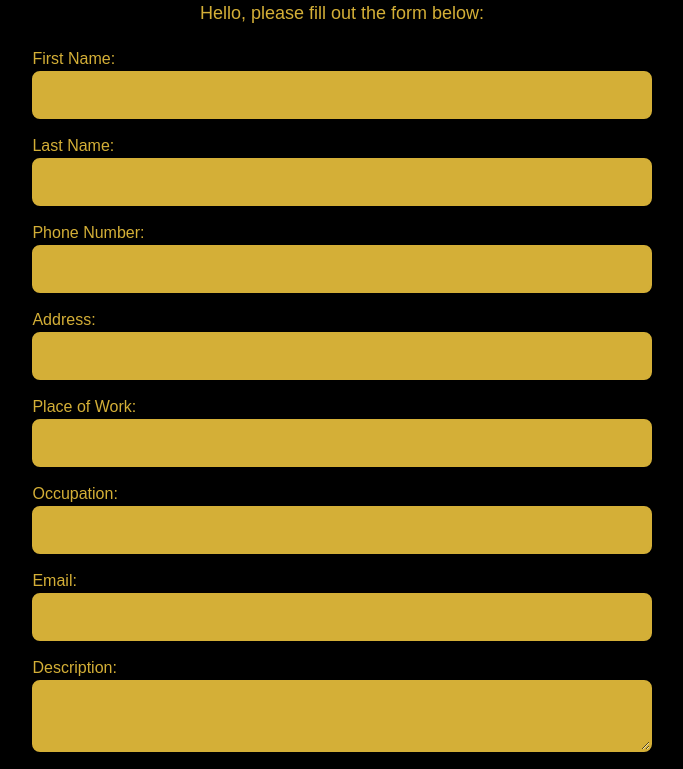
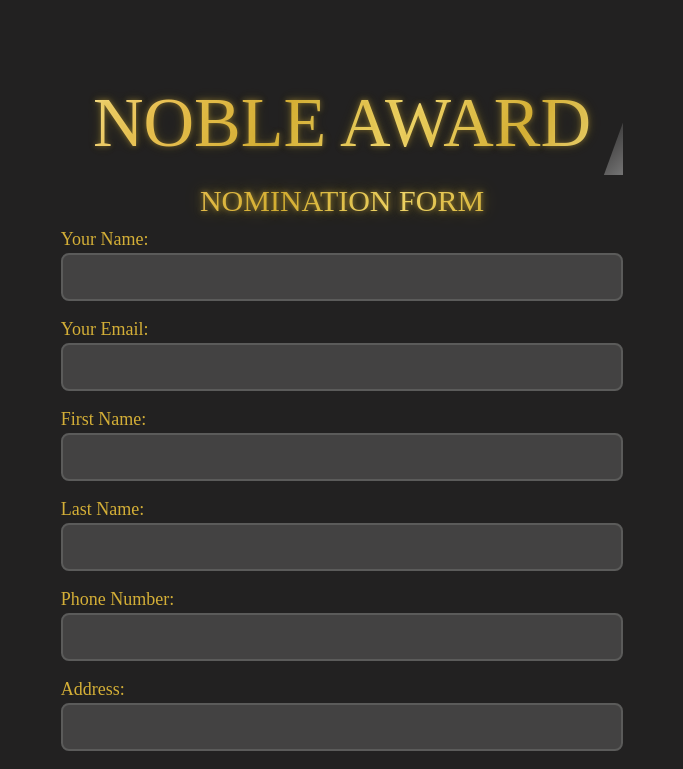
Before and after one commit to UTDallasEPICS/Support-Our-Scrubs-Noble-Award, a Nuxt app: page /nominator in a window 1280 px wide. Shown: the top 769 px of the page, without its empty margins (298-981 px from the left). Built offline with nearby package versions, Linux system fonts and the light colour scheme.

Commit message:
Update index.vue

```diff
--- a/pages/nominator/index.vue
+++ b/pages/nominator/index.vue
@@ -1,8 +1,20 @@
 <template>
+      <Navbar />
     <body>
     <div>
-      <p>Hello, please fill out the form below:</p>
+      <p class="metallic-title">NOBLE AWARD</p>
+
+       <p class="metallic-text">NOMINATION FORM</p>
+
       <form @submit.prevent="submitForm">
+      <div>
+          <label for="nominatorName">Your Name:</label>
+          <input type="text" v-model="nominatorName" id="nominatorName" />
+        </div>
+        <div>
+          <label for="nominatorEmail">Your Email:</label>
+          <input type="text" v-model="nominatorEmail" id="nominatorEmail" />
+        </div>
         <div>
           <label for="firstName">First Name:</label>
           <input type="text" v-model="firstName" id="firstName" />
@@ -42,12 +54,10 @@
           <label for="description">Description:</label>
           <textarea v-model="description" id="description"></textarea>
         </div>
-
-        <div>
-          <label for="photoURL">Photo URL:</label>
-          <input type="url" v-model="photoURL" id="photoURL" />
+        <div class="upload-section">
+        <label for="photo">Upload Photo:</label>
+        <input type="file" @change="handlePhotoUpload" />
         </div>
-
         <button type="submit">Submit</button>
       </form>
 
@@ -66,10 +76,19 @@
   </template>
 
   <script>
+
+  import { v4 as uuidv4 } from 'uuid';
+  import Navbar from '@/components/Navbar.vue';
+
+  //import prisma from './prisma';
+  const nominatorId = uuidv4();
+
   export default {
-    name: 'YourComponentName',
+    name: 'Nominator',
     data() {
       return {
+        nominatorName: '',
+        nominatorEmail: '',
         firstName: '',
         lastName: '',
         phoneNumber: '',
@@ -83,10 +102,11 @@
     },
     methods: {
       async submitForm() {
-        const nominatorId = '9f2a7a02-5849-4c4a-841a-bbd9d28ddf08';
         const adminId = '7ce1ff18-5c4a-4eb1-aa67-d7d7f5c10be8';
 
         const formData = {
+          nominatorName: this.nominatorName,
+          nominatorEmail: this.nominatorEmail,
           firstName: this.firstName,
           lastName: this.lastName,
           phoneNumber: this.phoneNumber,
@@ -101,14 +121,33 @@
         };
 
         try {
-          const response = await fetch('http://localhost:3000/api/nominee', {
+
+        /**let nominator = await prisma.nominator.findUnique({
+          where: { id: nominatorId }
+        });
+
+        if (!nominator) {
+          nominator = await prisma.nominator.create({
+            data: {
+              id: nominatorId,
+              firstName: this.nominatorName,
+              lastName: this.nominatorName,
+              email: this.nominatorEmail
+           //   Nominee: {
+             // create: formData
+            //}
+            }
+          });
+        }**/
+          console.log("idk "+nominatorId);
+          const response = await fetch('/api/nominee', {
             method: 'POST',
             headers: {
               'Content-Type': 'application/json',
             },
             body: JSON.stringify(formData),
           });
-
+          console.log("failed");
           if (!response.ok) {
             const errorDetails = await response.json();
             console.log('Error details:', errorDetails);
@@ -122,7 +161,45 @@
           console.error('Error submitting form:', error);
           alert('There was an error submitting the form. Please check the console for details.');
         }
+      },
+      async handlePhotoUpload(event) {
+      console.log("failed2")
+      try {
+        const file = event.target.files[0];
+
+        // === Simulated Cloudinary Upload ===
+        const subjectImage = new FormData();
+        subjectImage.append("file", file);
+        subjectImage.append("upload_preset", "unsigned_uploads");
+
+        const service = import.meta.env.VITE_IMAGE_SERVICE;
+        console.log("watch")
+        const res = await fetch(service, {
+          method: "POST",
+          body: subjectImage,
+        });
+        console.log("this doesnt call")
+
+        const data = await res.json();
+        this.photoURL = data.secure_url;
+        console.log("RIIIIIGHT HEERE "+this.photoURL)
+        } catch (err){
+          console.error("Upload error:", err);
+
+        }
+        // Now this.photoURL will go into your database as part of the nominee object
+        }
+    },
+    mounted() {
+      window.addEventListener('popstate', () => {
+      window.location.reload(); // Fallback for broken history
+      });
+
+      if (this.$route.query.form) {
+        const decodedData = JSON.parse(decodeURIComponent(this.$route.query.form));
+        console.log("datos "+decodedData.occupation);
       }
+
     }
   };
   </script>
@@ -136,10 +213,115 @@
       box-sizing: border-box;
   }
 
+  .metallic-title {
+  font-family: 'Libre Caslon Display', serif;
+  font-size: 70px;
+  text-align: center;
+  position: relative;
+  color: #d4af37;
+  background: linear-gradient(
+    120deg,
+    #fff4b0 0%,
+    #f0c75e 20%,
+    #d4af37 40%,
+    #f8e27d 60%,
+    #d4af37 80%,
+    #fff4b0 100%
+  );
+  background-clip: text;
+  -webkit-background-clip: text;
+  color: transparent;
+  text-shadow:
+    0 0 5px rgba(212, 175, 55, 0.4),
+    0 0 10px rgba(212, 175, 55, 0.2),
+    0 0 15px rgba(255, 215, 0, 0.1);
+
+  overflow: hidden;
+}
+
+/* Glint Swipe Animation */
+.metallic-title::after {
+  content: '';
+  position: absolute;
+  top: 0;
+  left: -75%;
+  width: 50%;
+  height: 100%;
+  background: linear-gradient(
+    120deg,
+    transparent 0%,
+    rgba(255, 255, 255, 0.8) 50%,
+    transparent 100%
+  );
+  transform: skewX(-20deg);
+  animation: glintSwipe 3s ease-in-out infinite;
+}
+
+@keyframes glintSwipe {
+  0% {
+    left: -75%;
+  }
+  50% {
+    left: 100%;
+  }
+  100% {
+    left: 100%;
+  }
+}
+
+/* Reflection Glow */
+.metallic-title::before {
+  content: 'Noble Award';
+  position: absolute;
+  top: 100%;
+  left: 0;
+  width: 100%;
+  text-align: center;
+  font-size: 70px;
+  transform: scaleY(-1);
+  opacity: 0.1;
+  filter: blur(2px);
+  background: linear-gradient(to bottom, rgba(255, 215, 0, 0.3), transparent);
+  -webkit-background-clip: text;
+  background-clip: text;
+  color: transparent;
+}
+
+
+/* <!-- <p style= "font-family: 'Libre Caslon Display', serif; font-size: 30px;
+  margin-top:0px; margin-bottom: 50px;"> NOMINATION FORM</p> --> */
+
+
+.metallic-text {
+  font-family: 'Libre Caslon Display', serif;
+  font-size: 30px;
+  margin-top:0px;
+  text-align: center;
+  color: #d4af37;
+  background: linear-gradient(
+    120deg,
+    #fff4b0 0%,
+    #f0c75e 20%,
+    #d4af37 40%,
+    #f8e27d 60%,
+    #d4af37 80%,
+    #fff4b0 100%
+  );
+  background-clip: text;
+  -webkit-background-clip: text;
+  color: transparent;
+  position: relative;
+  text-shadow:
+    0 0 5px rgba(212, 175, 55, 0.5),
+    0 0 10px rgba(212, 175, 55, 0.4),
+    0 0 20px rgba(255, 215, 0, 0.3);
+  animation: metallicShine 3s infinite linear;
+}
+
   html, body {
       width: 100%;
       height: 100%;
-      background-color: #000; /* Full black background */
+      background-color: #222121; /* Full black background */
       color: #d4af37; /* Gold text color */
       font-family: Arial, sans-serif;
       display: flex;
@@ -159,15 +341,19 @@
 
   /* Form and Text Styling */
   p {
-    font-size: 18px;
+    font-family: 'Libre Caslon Display', serif; /* font-family: 'Mrs Saint Delafield', cursive !important; This is supposed to be the font arrhhhh rarrrr*/
+    font-size: 70px;
     color: #d4af37;
     text-align: center;
-    margin-bottom: 20px;
+    margin-bottom:3px;
+    margin-top: 70px;
+
   }
 
   label {
-    font-size: 16px;
+    font-size: 18px;
     margin-bottom: 5px;
+    font-family: 'Libre Caslon Display', serif;
     color: #d4af37; /* Gold label color */
   }
 
@@ -179,9 +365,9 @@
     width: 100%;
     padding: 10px;
     margin-bottom: 15px;
-    border: 2px solid #d4af37; /* Gold border */
+    border: 2px solid #5b5b5a; /* Gold border */
     border-radius: 8px;
-    background-color: #d4af37; /* Gold background for text boxes */
+    background-color: #434242; /* Gold background for text boxes */
     color: #000; /* Black text inside the text box */
     font-size: 16px;
   }
@@ -190,10 +376,11 @@
   button {
     width: 100%;
     padding: 12px;
-    background-color: #d4af37; /* Gold background for button */
-    color: #1a1a1a; /* Dark text color */
+    background-color: #4e4e4d; /* Gold background for button */
+    color: #d4af37; /* Dark text color */
     font-size: 18px;
     font-weight: bold;
+    font-family: "Libre Caslon Display", serif;
     border: none;
     border-radius: 20px;
     cursor: pointer;
@@ -202,11 +389,21 @@
   }
 
   button:hover {
-    background-color: #b8860b; /* Darker gold on hover */
+    background-color: #898989; /* Darker gold on hover */
   }
 
   button:focus {
     outline: none;
   }
 
+.upload-section {
+  margin: 16px 0; /* space above and below the whole section */
+}
+
+.upload-section label {
+  display: block;
+  margin-bottom: 8px; /* space between label and input */
+}
+
+
   </style>
```
